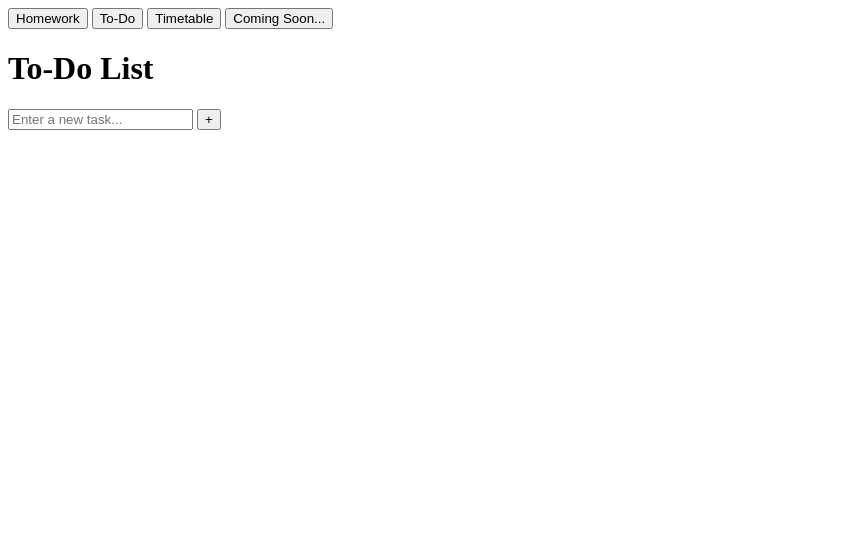
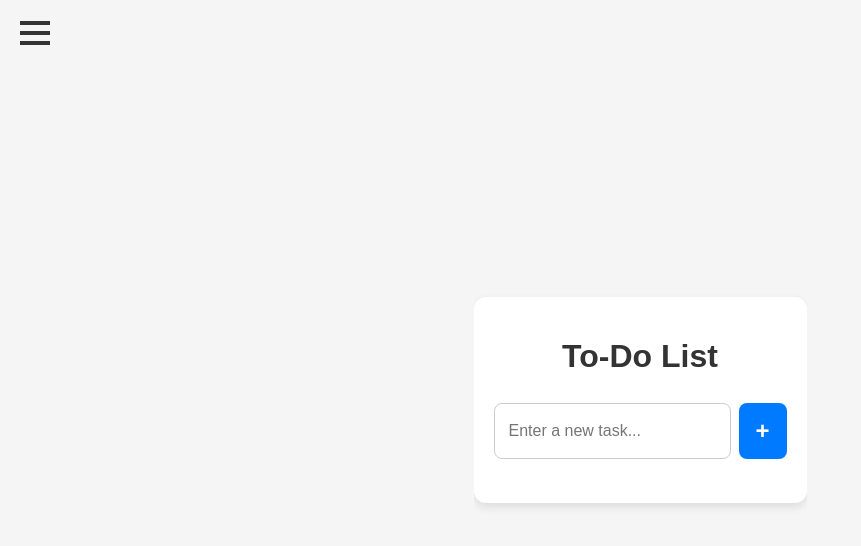
Before and after one commit to Kingboby/Homework, a Flask app: page /todo in a window 1280 px wide. Shown: the top 546 px of the page, without its empty margins (0-861 px from the left). Run offline with Flask 3, Linux system fonts and the light colour scheme.

Commit message:
todo.html

```diff
--- a/templates/todo.html
+++ b/templates/todo.html
@@ -2,10 +2,13 @@
 <html lang="en">
 <head>
   <link rel="manifest" href="{{ url_for('static', filename='manifest.json') }}">
-  <meta name="apple-mobile-web-app-capable" content="yes">
-  <meta name="apple-mobile-web-app-status-bar-style" content="default">
-  <meta name="theme-color" content="#f5f5f5">
-  <link rel="apple-touch-icon" href="{{ url_for('static', filename='icons/icon-192.png') }}">
+    <meta name="apple-mobile-web-app-capable" content="yes">
+    <meta name="apple-mobile-web-app-status-bar-style" content="default">
+    <meta name="theme-color" content="#f5f5f5">
+    <link rel="apple-touch-icon" href="{{ url_for('static', filename='icons/icon-192.png') }}">
+    <link rel="stylesheet" href="{{ url_for('static', filename='style.css') }}">
+    <meta name="viewport" content="width=device-width, initial-scale=1.0">
+
 
   <title>To-Do List</title>
 
```
